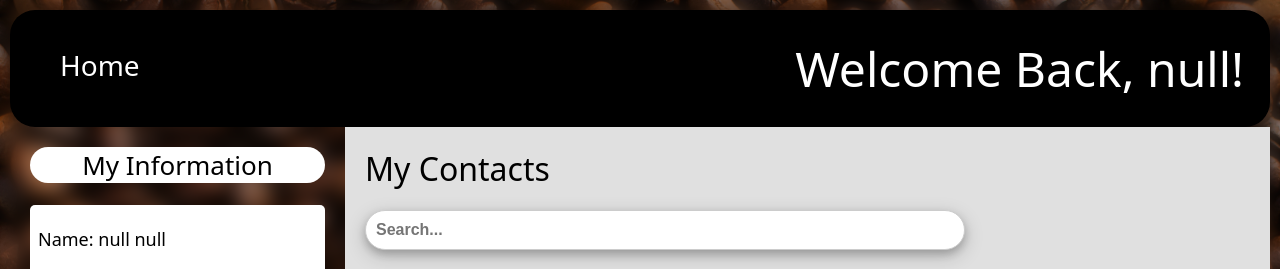
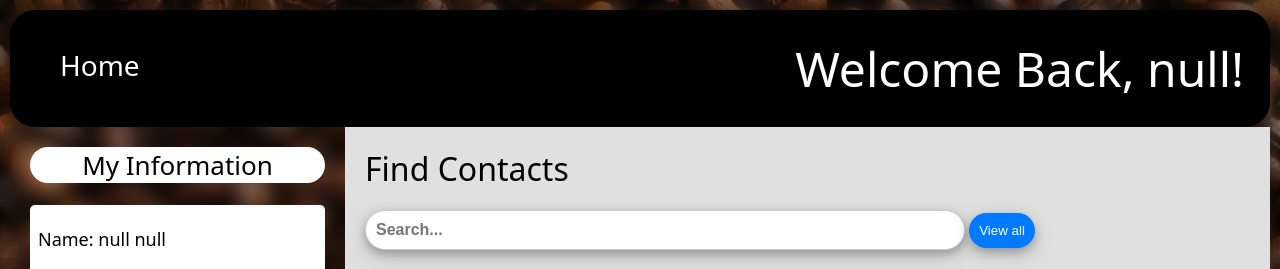
Before and after one commit to PCguyNoah/BaristaBook, a PHP site: page /contactPage.html in a window 1280 px wide. Shown: the top 269 px of the page. Run offline with PHP 8.4, Linux system fonts and the light colour scheme.

Commit message:
Reworked contact loading for new log in

```diff
--- a/contactPage.html
+++ b/contactPage.html
@@ -82,17 +82,19 @@
 
         <div class="right-section">
           <div class="header">
-            <h3>My Contacts</h3>
+            <h3>Find Contacts</h3>
               <form class="search-label">
                   <input class="search-box" type="text" id="searchInput" name="q" placeholder="Search...">
+                    <button class="view-all" onclick="fetchContacts()">View all</button>
                   <div class="search-error-text" id="result-search"></div>
               </form>
               <div>
               </div>
           </div>
           <div id="contactList">
-            <!-- Contacts will be displayed here -->
           </div>
+
+
 
         </div>
       </div>
--- a/css/contactPage.css
+++ b/css/contactPage.css
@@ -163,7 +163,14 @@ table {
 
   /* Style the action buttons on hover */
   button:hover {
+    transition: background-color 0.3s;
     background-color: #0056b3;
   }
 
+  .view-all {
+    padding: 10px;
+    border-radius: 50px;
+    box-shadow: 0 4px 8px 0 rgba(0, 0, 0, 0.2), 0 6px 20px 0 rgba(0, 0, 0, 0.19);
+  }
+
   /* You can add more specific styles or adjust these as needed */
--- a/js/addContact.js
+++ b/js/addContact.js
@@ -73,7 +73,7 @@ document.addEventListener("DOMContentLoaded", function () {
           .then(data => {
               console.log(data);
               // Refresh table and close modal on submit
-              fetchContacts();
+              //fetchContacts();
               closeModalFunction();
           })
           .catch(error => {
--- a/js/searchContact.js
+++ b/js/searchContact.js
@@ -55,12 +55,11 @@ searchInput.addEventListener("keyup", function () {
 // Function to render contacts in HTML
 function renderContacts(contacts) {
   const contactListContainer = document.getElementById("contactList");
-
   // Create a table element
   const table = document.createElement("table");
 
   // Create the table header row
-  const tableHeader = document.createElement("tr");
+  const tableHeader = document.getElementById("contactList");
   tableHeader.innerHTML = `
     <th>Name</th>
     <th>Phone</th>
```
